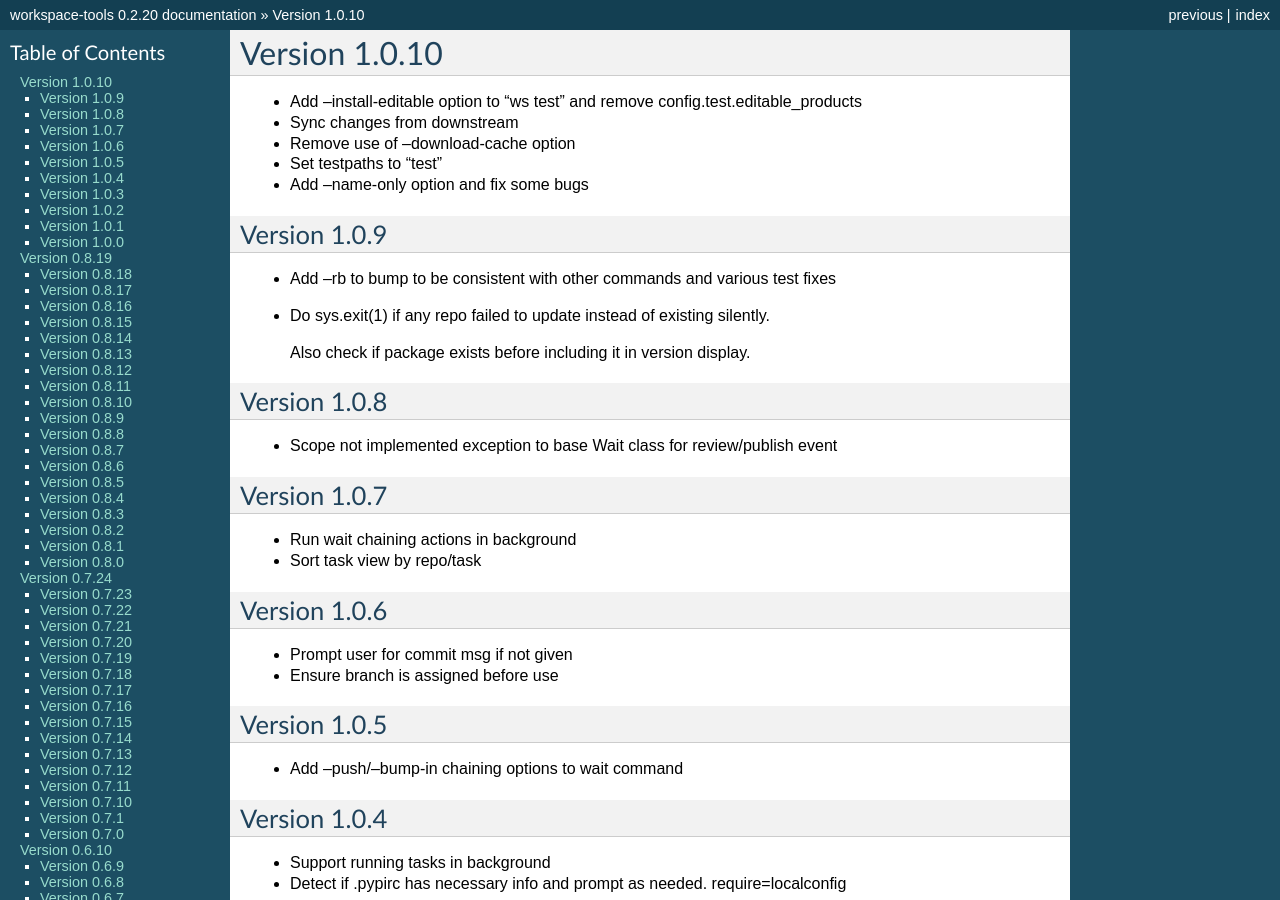
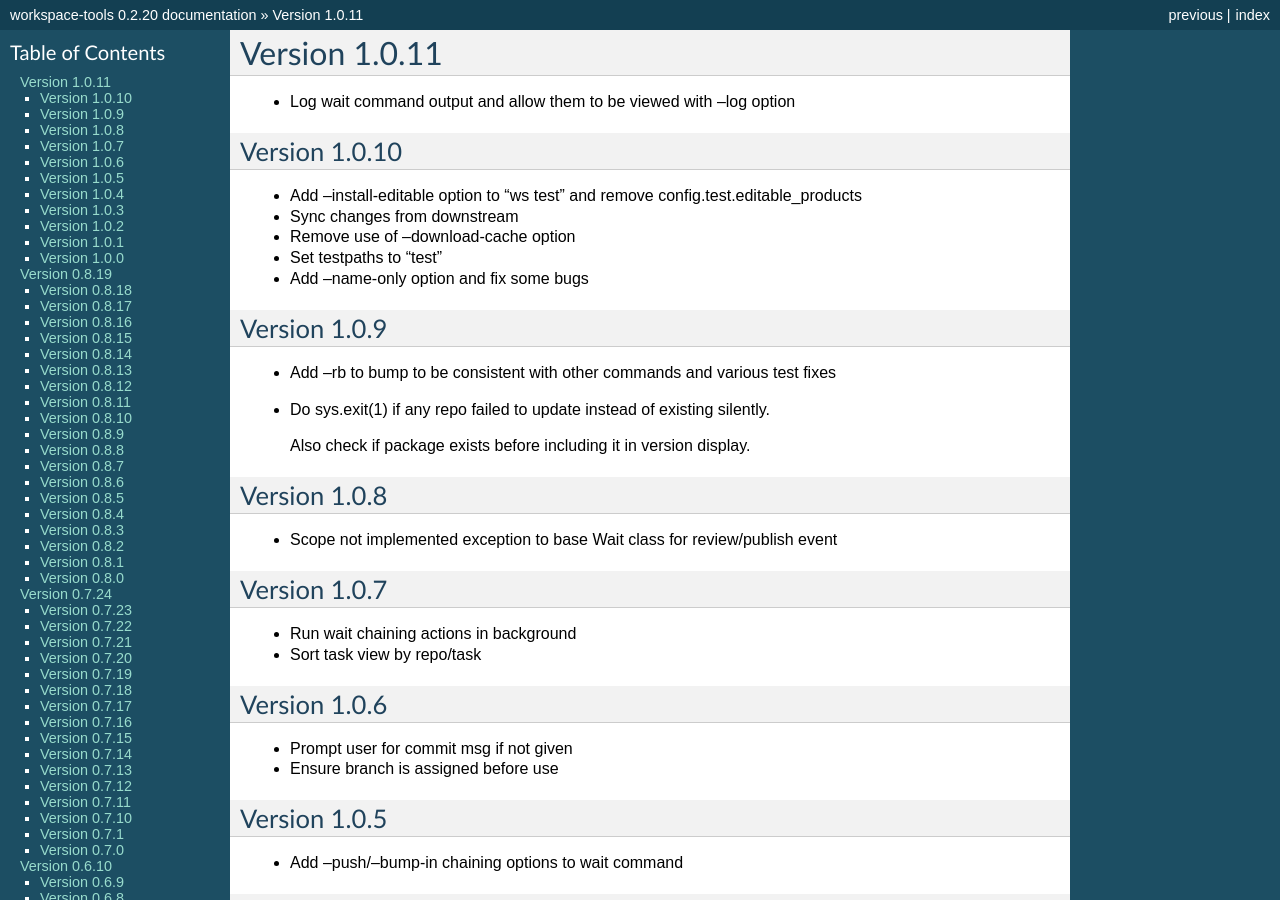
Before and after one commit to maxzheng/workspace-tools, a Sphinx documentation site: the page built from docs/CHANGELOG.rst, in a window 1280 px wide and 900 px high. Built offline with Sphinx 7.4.7, drawn with Linux system fonts in a browser that asks for light colours; some of the changed text lies outside the part shown.

Commit message:
Publish version 1.0.11

```diff
--- a/docs/CHANGELOG.rst
+++ b/docs/CHANGELOG.rst
@@ -1,5 +1,10 @@
+Version 1.0.11
+================================================================================
+
+* Log wait command output and allow them to be viewed with --log option
+
 Version 1.0.10
-================================================================================
+--------------------------------------------------------------------------------
 
 * Add --install-editable option to "ws test" and remove config.test.editable_products
 * Sync changes from downstream
--- a/setup.py
+++ b/setup.py
@@ -10,7 +10,7 @@ def find_files(path):
 
 setuptools.setup(
   name='workspace-tools',
-  version='1.0.10',
+  version='1.0.11',
 
   author='Max Zheng',
   author_email='maxzheng.os @t gmail.com',
```
